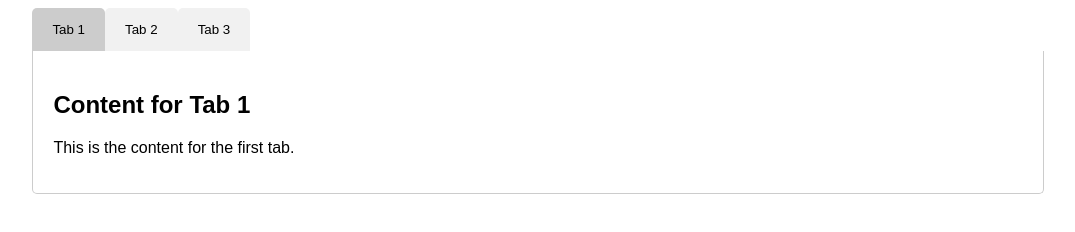
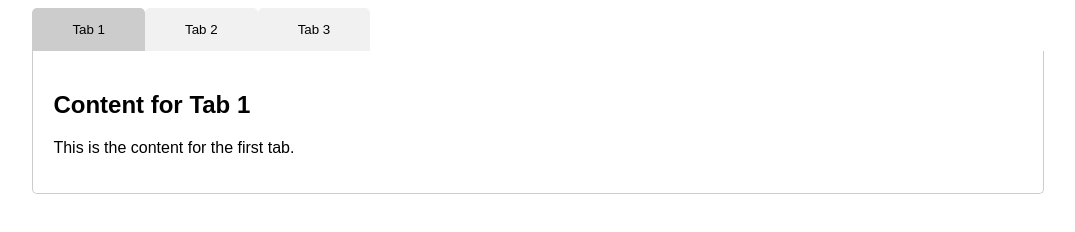
Before and after one commit to georgesalmi/georgesalmi.github.io, a plain HTML site: page index.html in a window 1280 px wide. Shown: the whole page, without its empty margins (102-1177 px from the left). Drawn offline with Linux system fonts and the light colour scheme.

Commit message:
Update styles.css

```diff
--- a/styles.css
+++ b/styles.css
@@ -15,7 +15,7 @@ body {
 .tab-button {
     background-color: #f1f1f1;
     border: none;
-    padding: 14px 20px;
+    padding: 14px 40px;
     margin: 0;
     cursor: pointer;
     border-radius: 5px 5px 0 0;
```
